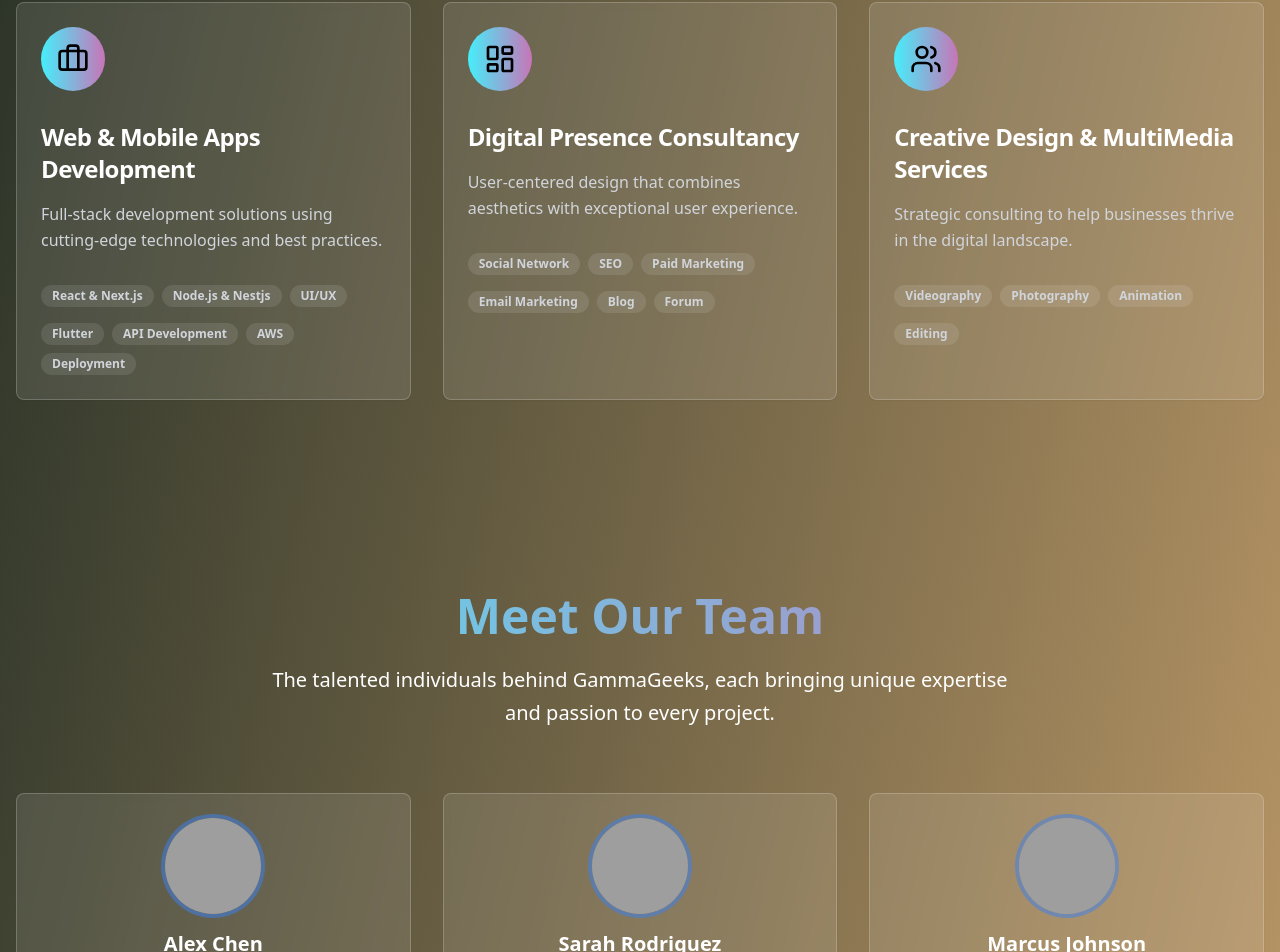
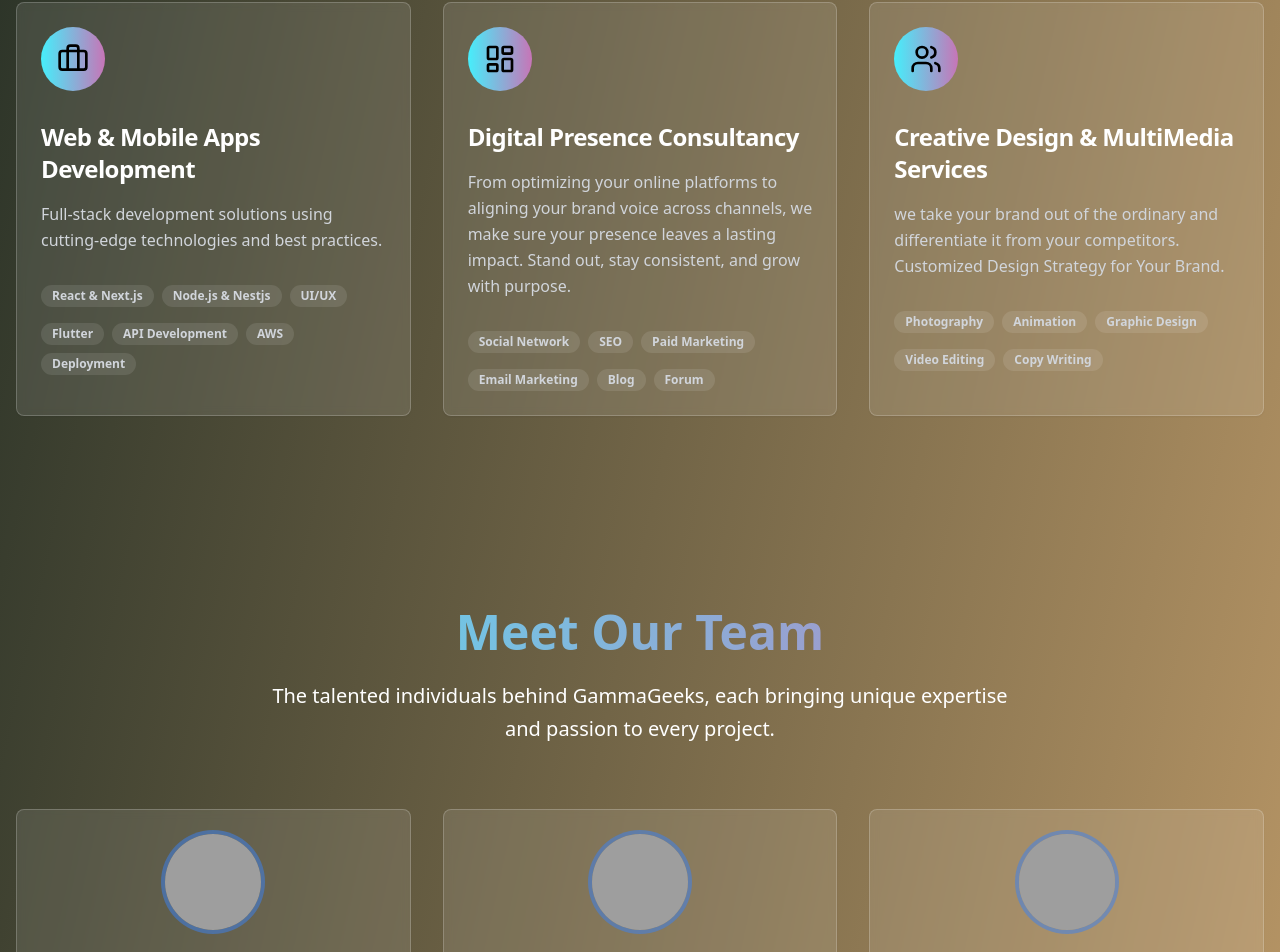
Before and after one commit to ad-ng/gammageeks_fn, a React (Vite) app: page / in a window 1280 px wide. Shown: the part 1768-2720 px from the top of the page. Built offline with nearby package versions, Linux system fonts and the light colour scheme; grey boxes are pictures that could not be loaded.

Commit message:
fixing services

```diff
--- a/src/components/Hero.tsx
+++ b/src/components/Hero.tsx
@@ -7,10 +7,6 @@ import MyImage from '../../public/gammageeks.png';
 const Hero = () => {
   return (
     <section className="relative min-h-screen flex items-center justify-center px-4 overflow-hidden">
-      {/* Logo Area */}
-      {/* <div className="absolute top-8 left-8 w-16 h-16 bg-gradient-to-r from-[#46eefb] to-[#c775b7] rounded-full flex items-center justify-center shadow-lg z-20">
-        <span className="text-black font-bold text-xl">GammaGeek </span>
-      </div> */}
       <div className="absolute top-8 left-8 w-1/6 ">
       <img src={MyImage} alt="app logo" />
      </div>
--- a/src/components/Services.tsx
+++ b/src/components/Services.tsx
@@ -15,15 +15,15 @@ const Services = () => {
     {
       icon: LayoutDashboard,
       title: "Digital Presence Consultancy",
-      description: "User-centered design that combines aesthetics with exceptional user experience.",
+      description: "From optimizing your online platforms to aligning your brand voice across channels, we make sure your presence leaves a lasting impact. Stand out, stay consistent, and grow with purpose.",
       features: ["Social Network", "SEO", "Paid Marketing", "Email Marketing", "Blog", "Forum"],
       gradient: "from-[#46eefb] to-[#c775b7]"
     },
     {
       icon: Users,
       title: "Creative Design & MultiMedia Services",
-      description: "Strategic consulting to help businesses thrive in the digital landscape.",
-      features: ["Videography", "Photography", "Animation", "Editing"],
+      description: "we take your brand out of the ordinary and differentiate it from your competitors. Customized Design Strategy for Your Brand.",
+      features: ["Photography", "Animation", "Graphic Design", "Video Editing", "Copy Writing"],
       gradient: "from-[#46eefb] to-[#c775b7]"
     }
   ];
```
